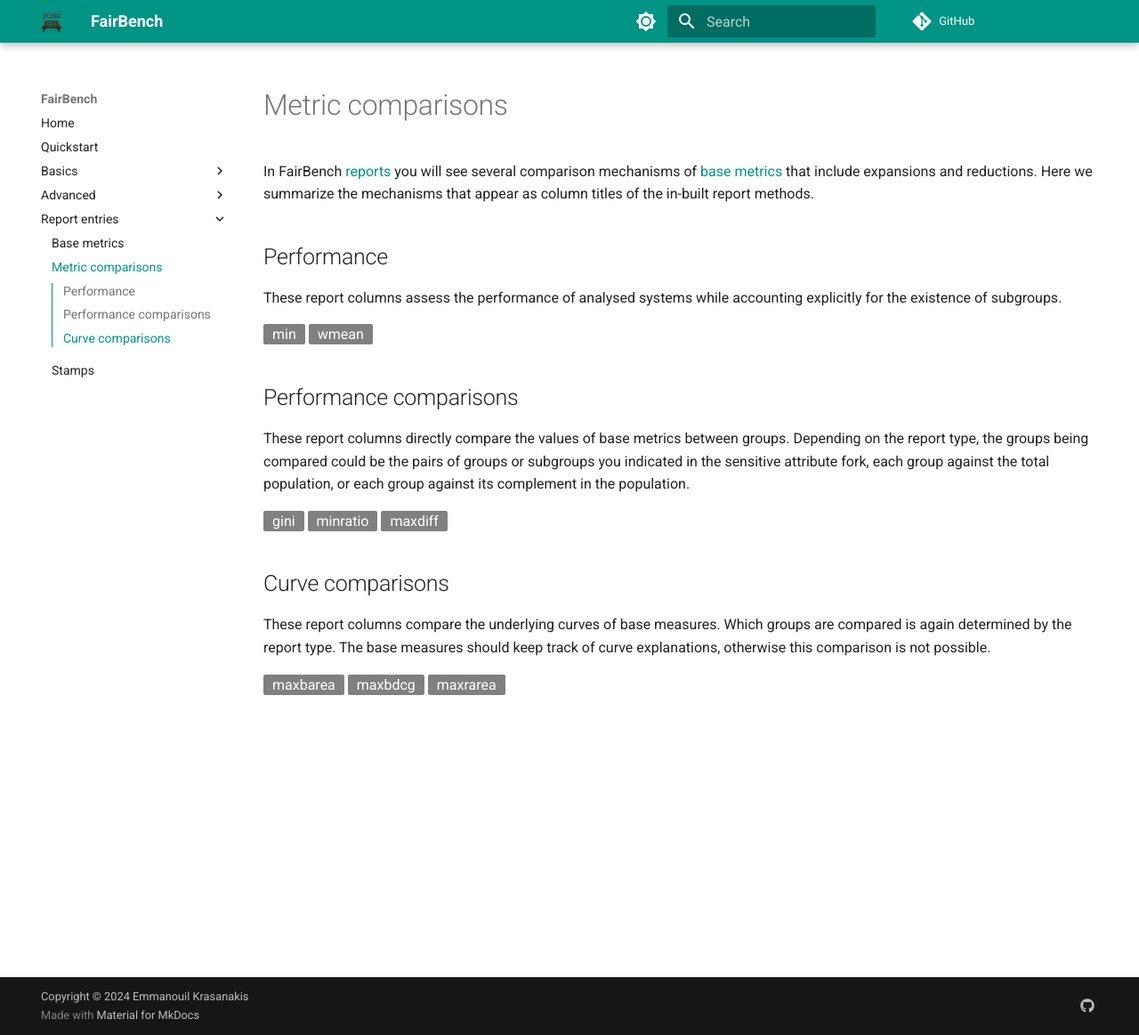
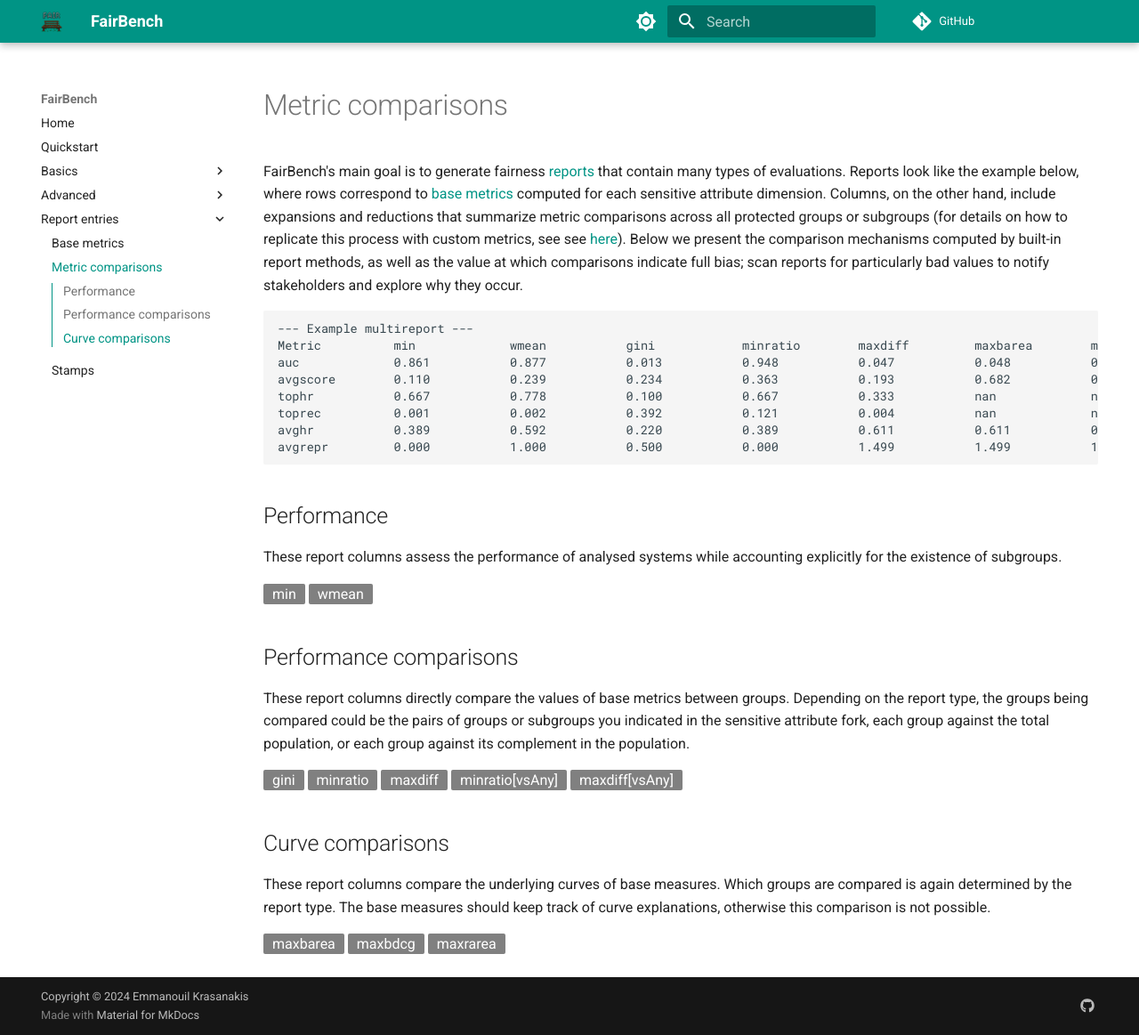
Before and after one commit to mever-team/FairBench, an MkDocs documentation site: the page built from docs/record/comparisons.md, in a window 1280 px wide and 1163 px high. Shown: the whole window at 89% size. Built offline with MkDocs 1.6.1 and Material for MkDocs 9.7.7, drawn with Linux system fonts in a browser that asks for light colours; comment, search, counter and statistics services are not loaded.

Commit message:
renamed phi to avgscore, improved docs

````diff
--- a/docs/record/comparisons.md
+++ b/docs/record/comparisons.md
@@ -1,9 +1,32 @@
 # Metric comparisons
 
-In FairBench [reports](../basics/reports.md) you will see
-several comparison mechanisms of [base metrics](metrics.md) that include expansions
-and reductions. Here we summarize the mechanisms that
-appear as column titles of the in-built report methods.
+FairBench's main goal is to generate
+fairness [reports](../basics/reports.md) that contain
+many types of evaluations. Reports
+look like the example below, where rows correspond to
+[base metrics](metrics.md) computed for each sensitive
+attribute dimension. Columns, on the other hand,
+include expansions and reductions that summarize metric
+comparisons across all protected groups or subgroups
+(for details on how to replicate this process with
+custom metrics, see see [here](../advanced/manipulation.md)).
+Below we present the comparison mechanisms
+computed by built-in report methods,
+as well as the value at which
+comparisons indicate full bias;
+scan reports for particularly bad values to
+notify stakeholders and explore why they occur.
+
+```
+--- Example multireport ---
+Metric          min             wmean           gini            minratio        maxdiff         maxbarea        maxrarea        maxbdcg
+auc             0.861           0.877           0.013           0.948           0.047           0.048           0.071           0.055
+avgscore        0.110           0.239           0.234           0.363           0.193           0.682           0.631           0.749
+tophr           0.667           0.778           0.100           0.667           0.333           nan             nan             nan
+toprec          0.001           0.002           0.392           0.121           0.004           nan             nan             nan
+avghr           0.389           0.592           0.220           0.389           0.611           0.611           0.611           0.696
+avgrepr         0.000           1.000           0.500           0.000           1.499           1.499           1.000           1.499
+```
 
 ## Performance
 
@@ -20,6 +43,8 @@ wmean</button>
 Computes the minimum base metric value across all groups or
 subgroups. Should have a high value to indicate that the base
 metric has high value for even then less priviledged group.
+
+<br><em>Full bias: 0</em>
 </div>
 
 <div id="wmean" class="doc" markdown="span" style="display:none;">
@@ -30,6 +55,8 @@ or subgroups. High values indicate high performance
 across groups, and low values worse performance.
 This mostly helps get sense of whether a `min`
 comparison is substantially smaller than the average.
+
+<br><em>Full bias: 0</em>
 </div>
 
 ## Performance comparisons
@@ -47,6 +74,10 @@ gini</button>
 minratio</button>
 <button onclick="toggleCode('maxdiff', this)" class="toggle-reveal">
 maxdiff</button>
+<button onclick="toggleCode('minratio[vsAny]', this)" class="toggle-reveal">
+minratio[vsAny]</button>
+<button onclick="toggleCode('maxdiff[vsAny]', this)" class="toggle-reveal">
+maxdiff[vsAny]</button>
 
 <div id="gini" class="doc" markdown="span" style="display:none;">
 Computes the gini coefficient between metric values
@@ -54,16 +85,20 @@ across all groups or subgroups. Value of 0 indicates
 that all groups achieve the same evaluation, whereas
 value of 1 indicates full imbalance between metric
 values.
+
+<br><em>Full bias: 1</em>
 </div>
 
 <div id="minratio" class="doc" markdown="span" style="display:none;">
 The minimum ratio between base metric values
 across groups and subgroups. The comparison is made
 pairwise between each pair of groups. Values closer
-to zero indicate imbalances between metric values
-are large between at least one pair of groups,
+to zero indicate that imbalances between
+at least one pair of groups are large,
 and value of 1 indicates perfect equality in
 the measure assessments.
+
+<br><em>Full bias: 0</em>
 </div>
 
 <div id="maxdiff" class="doc" markdown="span" style="display:none;">
@@ -72,10 +107,38 @@ across groups and subgroups. The comparison is made
 pairwise between each pair of groups. Values closer
 to zero indicate that all groups achieve the same
 evaluation, and larger values indicate the worst
-deviation between groups. Contrary to
-`minratio` or the `gini`
-coefficient, this comparison has the same units
+deviation between groups. This comparison has the same units
 as the measure being evaluated.
+
+<br><em>Full bias: 1</em>
+</div>
+
+<div id="minratio[vsAny]" class="doc" markdown="span" style="display:none;">
+The minimum ratio of base metric values
+across groups and subgroups, when they are compared
+to the total population. Values closer
+to zero indicate that imbalances
+are large between at least one metric value
+and the population as a whole
+and value of 1 indicates that all groups
+perfectly follow the whole population for the specific metric.
+
+<br><em>Full bias: 0</em>
+</div>
+
+
+<div id="maxdiff[vsAny]" class="doc" markdown="span" style="display:none;">
+The maximum difference of base metric values
+across groups and subgroups, when they are compared
+to the total population. Values closer
+to zero indicate that all groups achieve the same evaluation
+as the population as a whole,
+and larger values indicate the worst
+deviation between a group and the population.
+This comparison has the same units
+as the measure being evaluated.
+
+<br><em>Full bias: 1</em>
 </div>
 
 ## Curve comparisons
@@ -102,6 +165,8 @@ value itself is not used). The comparison considers
 the areas between the curves. The worst area across
 pairs of groups is reported. Zero area difference
 indicates that all groups have similar areas.
+
+<br><em>Full bias: 1</em>
 </div>
 
 <div id="maxbdcg" class="doc" markdown="span" style="display:none;">
@@ -114,6 +179,8 @@ for ROC curves, where false positive rate differences
 matter more when they occur for the same
 small negative rates. Zero relative area difference again
 indicates that all groups have similar ROC curves.
+
+<br><em>Full bias: 1</em>
 </div>
 
 <div id="maxrarea" class="doc" markdown="span" style="display:none;">
@@ -122,6 +189,8 @@ between curve points is made not through an absolute
 difference but how much their ratio deviates from 1.
 Zero relative area difference again
 indicates that all groups have similar ROC curves.
+
+<br><em>Full bias: 1</em>
 </div>
 
 <script>
````
Also changed, not shown: docs/basics/reports.md (+70 -10 lines), docs/record/metrics.md (+22 -8 lines), 3 other files.
